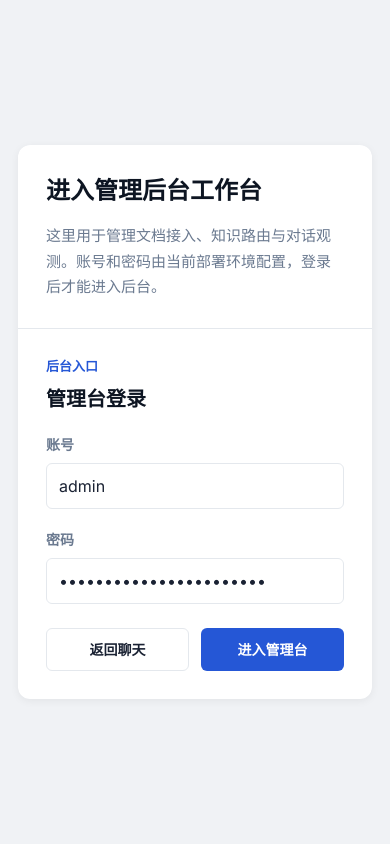
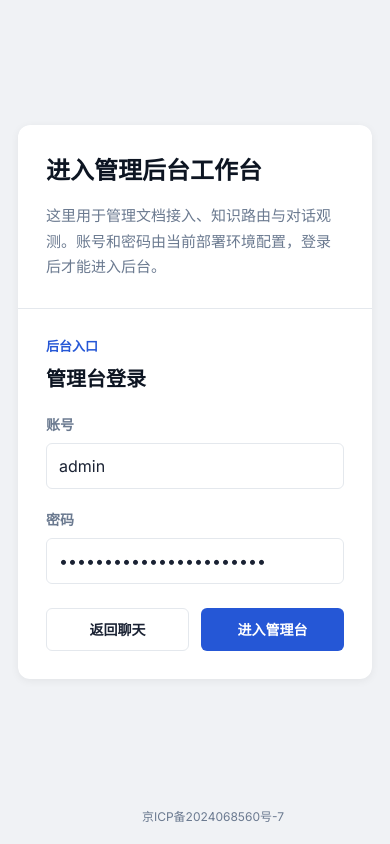
Before and after one commit to Ls123-bit/agent-studying, a Vue app in the folder vue/: page /admin/login in a window 390 px wide. Built offline with nearby package versions, Linux system fonts and the light colour scheme; no server answers.

Commit message:
完善前端内容

```diff
--- a/vue/src/App.vue
+++ b/vue/src/App.vue
@@ -12,12 +12,15 @@
     <main class="app-main">
       <router-view />
     </main>
+
+    <IcpFooter class="app-footer" />
   </div>
 </template>
 
 <script setup>
 import { computed } from 'vue'
 import { useRoute } from 'vue-router'
+import IcpFooter from './components/IcpFooter.vue'
 
 const route = useRoute()
 
@@ -72,6 +75,12 @@ const isFullscreenLayout = computed(() => route.meta?.layout === 'fullscreen')
   margin: 0 auto;
 }
 
+.app-footer {
+  max-width: 1440px;
+  margin: 16px auto 0;
+  padding-bottom: 2px;
+}
+
 @media (max-width: 960px) {
   .app-shell {
     padding: 14px 18px 18px;
--- /dev/null
+++ b/vue/src/components/IcpFooter.vue
@@ -0,0 +1,29 @@
+<template>
+  <footer class="icp-footer" aria-label="网站备案信息">
+    <a class="icp-link" href="https://beian.miit.gov.cn/" target="_blank" rel="noopener noreferrer">
+      京ICP备2024068560号-7
+    </a>
+  </footer>
+</template>
+
+<style scoped>
+.icp-footer {
+  width: 100%;
+  display: flex;
+  justify-content: center;
+  align-items: center;
+  color: var(--icp-footer-color, var(--color-muted));
+  font-size: var(--icp-footer-font-size, 12px);
+  line-height: 1.5;
+}
+
+.icp-link {
+  color: inherit;
+  text-decoration: none;
+}
+
+.icp-link:hover {
+  color: var(--color-primary);
+  text-decoration: underline;
+}
+</style>
--- a/vue/src/views/AdminLoginView.vue
+++ b/vue/src/views/AdminLoginView.vue
@@ -34,12 +34,15 @@
         </div>
       </form>
     </div>
+
+    <IcpFooter class="login-icp" />
   </section>
 </template>
 
 <script setup>
 import { reactive, ref } from 'vue'
 import { useRoute, useRouter } from 'vue-router'
+import IcpFooter from '../components/IcpFooter.vue'
 import { adminAuthApi, APIError } from '../api/api'
 import { saveAdminAuth } from '../utils/adminAuth'
 
@@ -90,8 +93,9 @@ function goBackChat() {
 
 <style scoped>
 .login-shell {
+  position: relative;
   min-height: 100vh;
-  padding: 32px;
+  padding: 32px 32px 64px;
   display: grid;
   place-items: center;
   background: var(--color-bg);
@@ -225,9 +229,16 @@ function goBackChat() {
   background: var(--color-surface-soft);
 }
 
+.login-icp {
+  position: absolute;
+  left: 32px;
+  right: 32px;
+  bottom: 22px;
+}
+
 @media (max-width: 960px) {
   .login-shell {
-    padding: 18px;
+    padding: 18px 18px 58px;
   }
 
   .login-panel {
@@ -248,5 +259,11 @@ function goBackChat() {
   .login-form {
     padding: 28px;
   }
+
+  .login-icp {
+    left: 18px;
+    right: 18px;
+    bottom: 18px;
+  }
 }
 </style>
--- a/vue/src/views/admin/AdminLayoutView.vue
+++ b/vue/src/views/admin/AdminLayoutView.vue
@@ -34,6 +34,7 @@
             <ArrowLeftOnRectangleIcon class="nav-icon" />
           </button>
         </div>
+        <IcpFooter class="admin-icp" />
       </div>
     </aside>
 
@@ -82,6 +83,7 @@ import {
   ShareIcon,
   EyeIcon
 } from '@heroicons/vue/24/outline'
+import IcpFooter from '../../components/IcpFooter.vue'
 import { adminAuthApi } from '../../api/api'
 import { clearAdminAuth, getAdminUsername } from '../../utils/adminAuth'
 
@@ -225,6 +227,11 @@ function isNavItemActive(targetPath) {
 .sidebar-footer {
   padding: 12px;
   border-top: 1px solid var(--color-border);
+}
+
+.admin-icp {
+  margin-top: 10px;
+  --icp-footer-font-size: 11px;
 }
 
 .sidebar-user-card {
```
